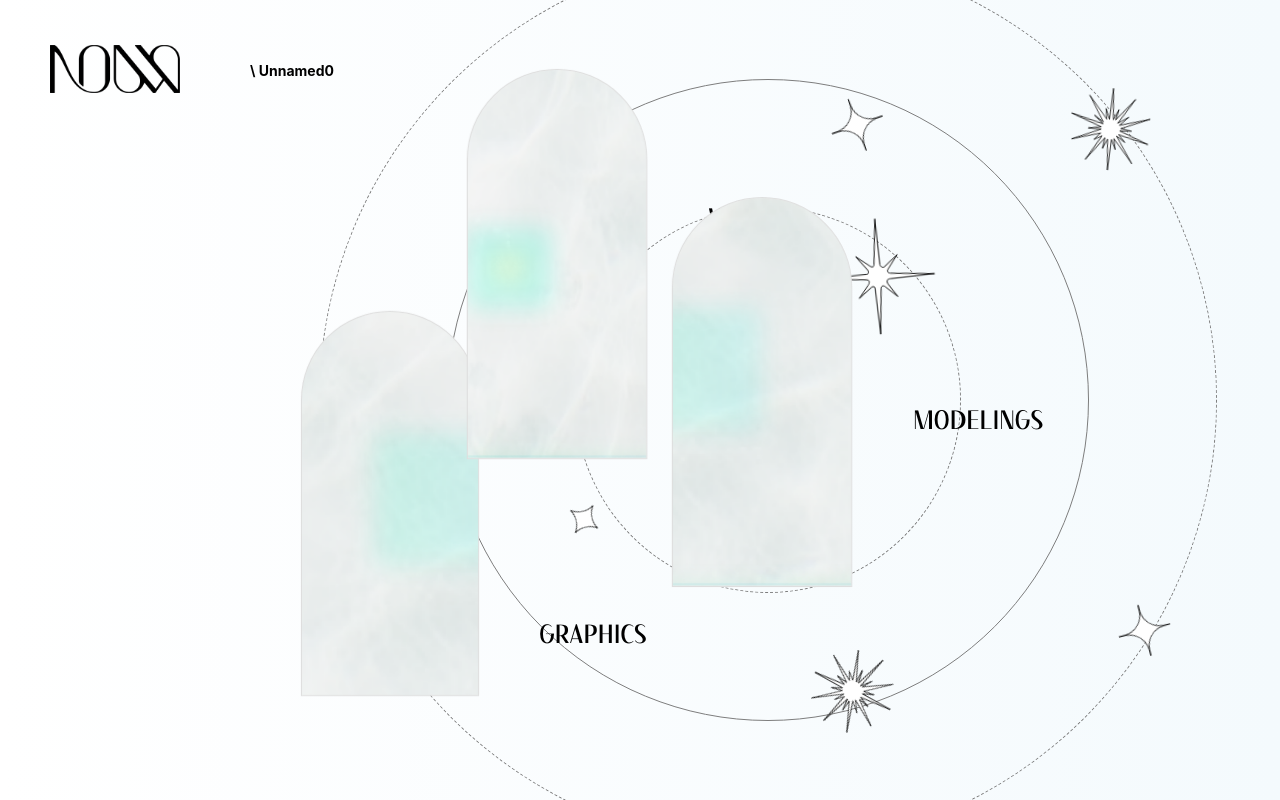
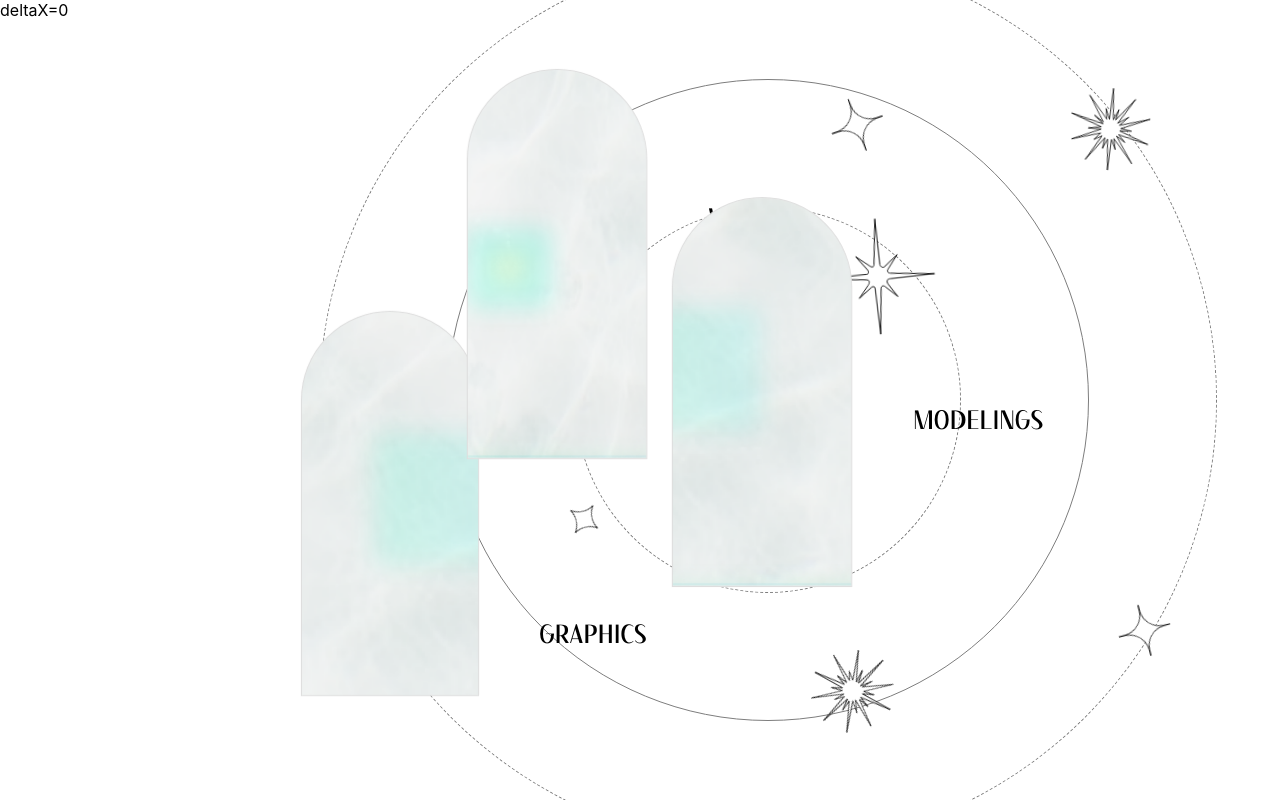
Before and after one commit to noaw115/noaw115.github.io, a React (Create React App) app: page / in a window 1280 px wide. Built offline with nearby package versions, Linux system fonts and the light colour scheme; the HTML template or start-up script is replaced by a standard one.

Commit message:
完成Main的hooks重构

```diff
--- a/src/App.js
+++ b/src/App.js
@@ -1,6 +1,7 @@
 
 import {Routes,Route} from "react-router-dom";
-import Main from "./PC/Homepage/Main";
+// import Main from "./PC/Homepage/Main";
+import Main from './PC/Homepage/index'
 import MainDetailPage from "./PC/DetailPages/Main";
 import MobileMain from "./Mobile/Homepage/Main";
 import MobileMainDetailPage from "./Mobile/DetailPages/Main";
--- a/src/PC/Homepage/Components/NoaWen.js
+++ b/src/PC/Homepage/Components/NoaWen.js
@@ -6,7 +6,7 @@ import qe from 'styled-components';
 import { clear } from '@testing-library/user-event/dist/clear';
 
 const LargeFrame = styled.div`
-  width: 100%;
+  width: 120%;
   height: 100%;
   //background-color: brown;
 
@@ -71,6 +71,7 @@ const NoaWen = memo(() => {
       window.removeEventListener('mousemove', runDebounce);
     };
   }, []);
+
   return (
     <LargeFrame id={'noawen.large.frame'}>
       <HalfFrame>
--- a/src/PC/Homepage/Components/Parallax.js
+++ b/src/PC/Homepage/Components/Parallax.js
@@ -3,23 +3,23 @@ import styled from 'styled-components';
 import LoadingParallaxImage from './LoadingParallaxImage';
 import ParallaxImage from "./ParallaxImage";
 
-const ParallaxScroll = memo(styled.div`
+const ParallaxScroll = styled.div`
   height: 100%;
-  width: 100%;
-  background-color: aliceblue;
+  position: relative;
   transition: 0.6s all ease-out;
   transform: translateX(-${(props) => props.offset}px);
   filter: blur(${(props) => (props.blur ? '20' : '0')}px);
-`);
+  width: 100%;
+`;
 
-const Parallax = memo((props) => {
+const Parallax = memo(({blur = false, offset = () => {}, children}) => {
   return (
     <ParallaxScroll
-      blur={props.blur}
+      blur={blur}
       style={{ overflow: 'visible' }}
-      offset={props.offset}
+      offset={offset}
     >
-      <ParallaxImage />
+      {children}
     </ParallaxScroll>
   );
 });
--- a/src/PC/Homepage/Components/ParallaxImage.js
+++ b/src/PC/Homepage/Components/ParallaxImage.js
@@ -3,7 +3,7 @@ import styled, { keyframes } from 'styled-components';
 import * as Image from '../../../GlobalComponents/image';
 const ParallaxImg = styled.img`
   width: 100%;
-  transform: translateY(-170px) translateX(20px);
+  //transform: translateY(-170px) translateX(20px);
 `;
 
 const ParallaxImage = memo((props) => {
--- a/src/PC/Homepage/index.js
+++ b/src/PC/Homepage/index.js
@@ -0,0 +1,329 @@
+import React, { memo, useEffect, useRef, useState } from 'react';
+import styled, { keyframes } from 'styled-components';
+import Passage2 from './Components/Passage2';
+import Doors from './Components/Doors';
+import TopBar from '../../GlobalComponents/TopBar';
+import BasicData from '../../GlobalComponents/Data/movingPara';
+import NoaWen from '../Homepage/Components/NoaWen';
+import Parallax from './Components/Parallax';
+import ParallaxImage from './Components/ParallaxImage';
+
+// const {LargeFrame}=MovingFrame
+const LargeFrame = memo(styled.div`
+  width: 100vw;
+  height: 100vh;
+  background-color: white;
+  position: relative;
+  top: 0;
+  left: 0;
+  overflow: hidden;
+  animation: ${(props) => {
+      return keyframes`
+
+            0%{
+              opacity: 0;
+              transform:translateX(-20%);
+              filter: blur(20px)
+            }
+
+            100%{
+              opacity: 1;
+              transform:translateY(0);
+              filter: blur(0);
+            }
+
+           `;
+    }}
+    ease-out ${BasicData.PCBlurTime} forwards;
+`);
+const BlurFrame = styled.div`
+  position: absolute;
+  right: 0;
+  top: 0;
+  width: 40vw;
+  height: 100vh;
+  //background-color: red;
+  backdrop-filter: blur(20px);
+  filter: blur(20px);
+`;
+const FixedFrame = styled.div`
+  //background-color: aquamarine;
+  width: 100vw;
+  display: flex;
+  height: 100vh;
+  z-index: 10;
+  position: absolute;
+  pointer-events: none;
+`;
+const MoveFrame = styled.div`
+  //background-image: linear-gradient(to right, red , yellow);
+  position: relative;
+  top: 0;
+  height: 100vh;
+  transform: translateX(-${(props) => props.offset}px);
+  transition: ${BasicData.inertiaTime} all ease-out;
+  display: flex;
+  flex-direction: row;
+  flex-wrap: nowrap;
+  overflow-y: visible;
+  overflow-x: hidden;
+  width: ${(props) => props.width}vw;
+`;
+
+const Frame = memo(styled.div`
+  background-color: ${(props) => props.color};
+  height: 100%;
+  width: ${(props) => props.width}vw;
+  flex-shrink: 0;
+  overflow: hidden;
+  position: relative;
+  display: flex;
+`);
+
+class PageData {
+  constructor() {
+    this.lengthMap = [
+      { descri: '门的页面', length: 100, blur: false },
+      { descri: '视差滚动NOA', length: 46, blur: true },
+      { descri: '详细介绍页', length: 45, blur: true },
+      { descri: '山中之门页', length: 80, blur: true },
+      { descri: '联系信息', length: 40, blur: true },
+    ];
+  }
+
+  calTotalVw = () => {
+    // 计算总长度
+    let res = 0;
+    this.lengthMap.forEach((item) => {
+      res += item.length;
+    });
+    return res;
+  };
+
+  findPageFieldVw = (descri) => {
+    // 找到某一页的长度（vw长度）
+    let res = 0;
+    this.lengthMap.forEach((item) => {
+      if (item.descri === descri) {
+        res = item.length;
+      }
+    });
+    return res;
+  };
+
+  findPageField = (descri, field) => {
+    // 找到某一页的属性，第二项代表属性名，不传则是所有属性，传index则是返回index
+    let res;
+    this.lengthMap.forEach((item,index) => {
+      if (item.descri === descri) {
+        if (!field) {
+          res = item;
+        } else if (field === 'index') {
+          res = index;
+        } else {
+          res = item[field];
+        }
+      }
+    });
+    return res;
+  };
+
+  findStartToPageVw = (descri) => {
+    // 找到某一页的起点长度（vw长度）
+    let res = 0;
+    let addFlag = true;
+    this.lengthMap.forEach((item) => {
+      if (item.descri === descri) {
+        addFlag = false;
+      }
+      if (addFlag) res += item.length;
+    });
+    return res;
+  };
+
+  calSnapArray = () => {
+    // 计算吸附列表 是一个[0,width1,width1+width2,...]这样的列表（实际长度）
+    let array = [];
+    this.lengthMap.forEach((item) => {
+      array.push(this.findStartToPageVw(item.descri) * widthFactor);
+    });
+    console.log('snapArray', array);
+    return array;
+  };
+
+  calBlurArray = (offset = 0) => {
+    // 计算高斯模糊列表，是一个[width1-100,width1+width2-100,width1+width2+width3-100,...]这样的列表（实际长度）
+    let array = [];
+    this.lengthMap.forEach((item) => {
+      array.push(
+        (this.findStartToPageVw(item.descri) + this.findPageFieldVw(item.descri) - 100) *
+        widthFactor +
+        offset
+      );
+    });
+    console.log('calBlurArray', array);
+    return array;
+  };
+
+
+}
+
+const limitNumber = (number, upper, lower) => {
+  if (number < upper && number > lower) {
+    return number;
+  } else if (number >= upper) {
+    return upper;
+  } else if (number <= lower) {
+    return lower;
+  }
+};
+
+const widthFactor = document.body.clientWidth / 100;
+//意义👆给我一个vw的数如70vw，70*withFactor得到真实的像素数
+const pages = new PageData();
+const moveLimit = (pages.calTotalVw() - 100) * widthFactor;
+const snapArray = pages.calSnapArray();
+const blurArray = pages.calBlurArray(100);
+const Main = (props) => {
+  const snapLock = useRef();
+  //👆false：允许贴靠（远离边界时）
+  //true：不允许贴靠（靠近边界时）
+
+  const snapPage = useRef();
+  const blurPage = useRef();
+
+  const [deltaX, setDeltaX] = useState(0);
+  const deltaDirection = useRef();
+  const [blurControl, _setBlurControl] = useState() //true表示模糊，false表示不模糊
+
+  const setBlurControl = (index, state = false) => {
+    // 把第index页设清晰，state传false，否则传true
+    if (blurControl) {
+      const _blurControl = blurControl;
+      _blurControl[index] = state;
+      _setBlurControl(_blurControl)
+    }
+  }
+
+  useEffect(() => {
+    // 处理初始化逻辑
+    snapLock.current = false;
+    snapPage.current = 0;
+    blurPage.current = 0;
+    let _blurControl = [];
+
+    pages.lengthMap.forEach(()=>{
+      _blurControl.push(true) //初始都是模糊的
+    })
+    _blurControl[0] = false;
+    _setBlurControl(_blurControl)
+
+    window.addEventListener('mousewheel', handleWheel, { passive: false });
+    return () => {
+      window.removeEventListener('mousewheel', handleWheel, { passive: false });
+    };
+  }, []);
+
+  useEffect(() => {
+    // 处理吸附相关的逻辑
+    if (!snapLock.current && deltaDirection.current > 0) {
+      if (Math.abs(snapArray[snapPage.current + 1] - deltaX) < 150) {
+        // console.log('正允许吸附，现在的delta是', deltaX, '距离第', snapPage.current + 1, '页即', snapArray[snapPage.current + 1], '的距离是', snapArray[snapPage.current + 1] - deltaX);
+
+        snapLock.current = true;
+        snapPage.current = limitNumber(snapPage.current+1, pages.lengthMap.length-1, 0)
+        setDeltaX(snapArray[snapPage.current]);
+      }
+    } else if (!snapLock.current && deltaDirection.current < 0) {
+      if (Math.abs(snapArray[snapPage.current - 1] - deltaX) < 150) {
+        // console.log('倒允许吸附，现在的delta是', deltaX, '距离第', snapPage.current - 1, '页即', snapArray[snapPage.current - 1], '的距离是', snapArray[snapPage.current - 1] - deltaX);
+
+        snapLock.current = true;
+        snapPage.current = limitNumber(snapPage.current-1, pages.lengthMap.length-1, 0)
+        setDeltaX(snapArray[snapPage.current]);
+      }
+    }
+  }, [deltaX]);
+
+  useEffect(() => {
+    //处理高斯模糊相关的逻辑
+    if (blurControl) {
+      if (deltaDirection.current > 0 && deltaX > blurArray[blurPage.current]) {
+        blurPage.current = limitNumber(blurPage.current+1, pages.lengthMap.length-1, 0)
+        setBlurControl(blurPage.current)
+      }
+      // console.log('现在的delta是', deltaX, '是否小于第', blurPage.current, '页即',blurArray[blurPage.current] ,"?", deltaX>blurArray[blurPage.current] );
+      if (deltaDirection.current < 0 && deltaX < blurArray[blurPage.current-1]){
+        blurPage.current = limitNumber(blurPage.current-1, pages.lengthMap.length-1, 0)
+        setBlurControl(blurPage.current, true)
+      }
+    }
+  }, [deltaX]);
+
+  const handleWheel = (e) => {
+    // 在范围内把滚轮产生的deltaX累加起来，更新deltaX值
+    e.stopPropagation();
+    e.preventDefault();
+    snapLock.current = false;
+    if (e.deltaY > 0) {
+      deltaDirection.current = 1;
+    } else {
+      deltaDirection.current = -1;
+    }
+    setDeltaX((deltaX) => {
+      const noLimitedDeltaX = deltaX + e.deltaY * BasicData.moveSpeedFactor;
+      return limitNumber(noLimitedDeltaX, moveLimit, 0);
+    });
+  };
+
+  const handleParaScr = (descri, factor) => {
+    // 针对视差滚动的函数,返回值是视差滚动的offset
+    const _subDeltaX =
+      (deltaX - pages.findStartToPageVw(descri) * widthFactor) /
+      ((pages.findPageFieldVw(descri) + 100) * widthFactor);
+    return limitNumber(_subDeltaX + 0.5, 1, 0) * factor;
+  };
+
+  const handleBlur = (descri) => {
+    if (blurControl) {
+      return blurControl[pages.findPageField(descri,'index')]
+    }
+    return false
+  }
+
+  return (
+    <LargeFrame>
+      <FixedFrame>deltaX={deltaX}</FixedFrame>
+      <MoveFrame id="moveFrame" offset={deltaX} width={pages.calTotalVw()}>
+        <Frame width={pages.findPageFieldVw('门的页面')}>
+          <Doors />
+        </Frame>
+
+        <Frame width={pages.findPageFieldVw('视差滚动NOA')}>
+          <Parallax
+            blur={handleBlur('视差滚动NOA')}
+            offset={handleParaScr('视差滚动NOA', 500)}
+          >
+            <NoaWen deltaY={deltaX} />
+          </Parallax>
+        </Frame>
+
+        <Frame width={pages.findPageFieldVw('详细介绍页')}>
+          <Passage2 blur={handleBlur('详细介绍页')}/>
+        </Frame>
+
+        <Frame width={pages.findPageFieldVw('山中之门页')}>
+          <Parallax
+            blur={handleBlur('山中之门页')}
+            offset={handleParaScr('山中之门页', 500)}
+          >
+            <ParallaxImage />
+          </Parallax>
+        </Frame>
+        <Frame width={pages.findPageFieldVw('联系信息')}>{/*<Passage2 />*/}</Frame>
+      </MoveFrame>
+    </LargeFrame>
+  );
+};
+
+export default Main;
```
